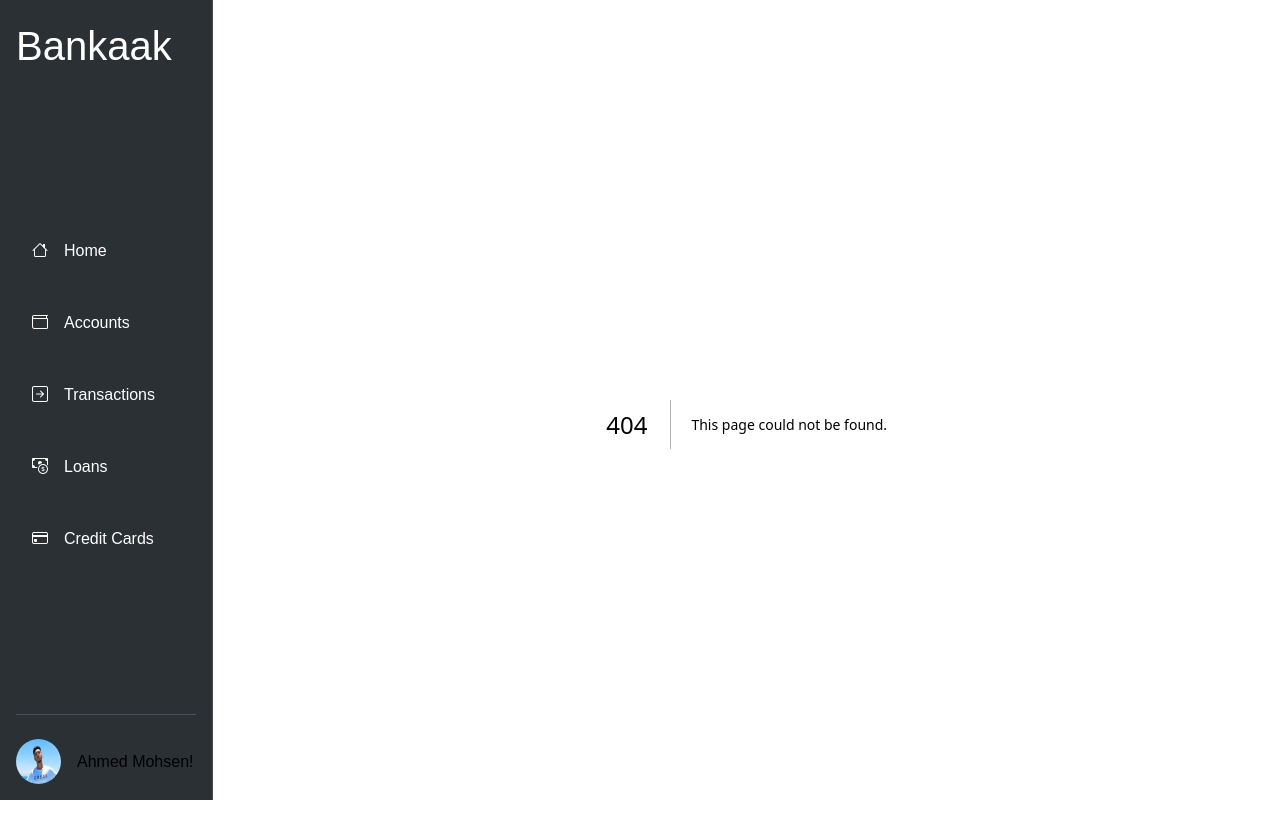
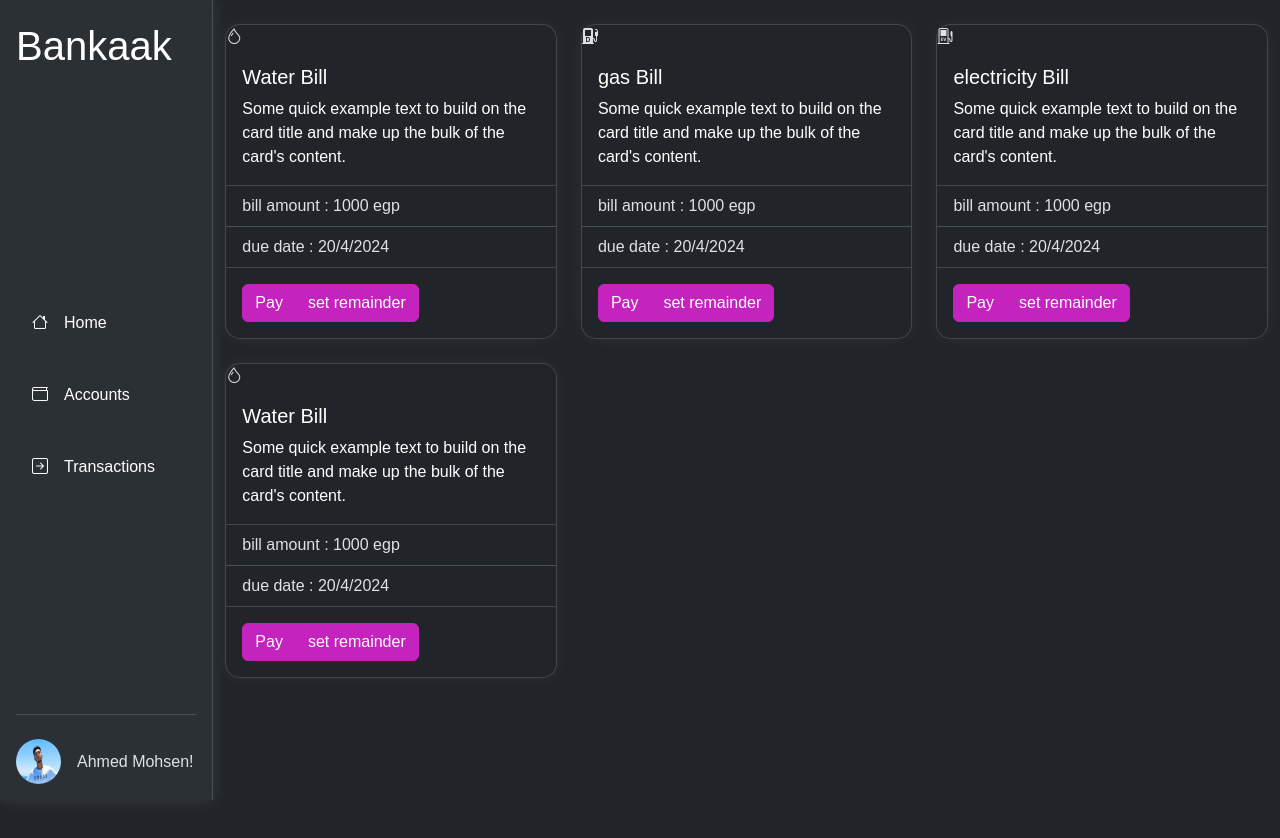
Before and after one commit to software-engineering-2023/Batates-M7mra, a Next.js app in the folder online-banking-system-website/: page /bills in a window 1280 px wide. Before the commit this address had no page. Shown: the top 838 px of the page. After the commit the page ends 800 px from the top, so only its background shows below. Built offline with nearby package versions, Linux system fonts and the light colour scheme; a web font is replaced by a local one.

Commit message:
make the bill page

```diff
--- /dev/null
+++ b/online-banking-system-website/src/app/bills/page.tsx
@@ -0,0 +1,99 @@
+import Link from "next/link";
+
+export default function Bills() {
+    return (
+
+
+        <div className="row row-cols-1 row-cols-md-3 g-4">
+            <div className="col">
+                <div className="card">
+                    <i className="bi bi-droplet"></i>
+                    <div className="card-body">
+                        <h5 className="card-type">Water Bill</h5>
+                        <p className="card-text">Some quick example text to build on the card title and make up the bulk of the card's content.</p>
+                    </div>
+                    <ul className="list-group list-group-flush">
+                        <li className="list-group-item">bill amount : 1000 egp</li>
+                        <li className="list-group-item">due date : 20/4/2024</li>
+                    </ul>
+                    <div className="card-body">
+                        <div className="btn-group" role="group" aria-label="Basic example">
+                            <Link className="btn btn-primary" role="button" href="/bills/pay" >Pay</Link>
+                            <Link className="btn btn-primary" role="button" href="#" >set remainder</Link>
+                        </div>
+                    </div>
+                </div>
+
+            </div>
+            <div className="col">
+                <div className="card">
+                    <i className="bi bi-fuel-pump-diesel-fill"></i>
+                    <div className="card-body">
+                        <h5 className="card-type">gas Bill</h5>
+                        <p className="card-text">Some quick example text to build on the card title and make up the bulk of the card's content.</p>
+                    </div>
+                    <ul className="list-group list-group-flush">
+                        <li className="list-group-item">bill amount : 1000 egp</li>
+                        <li className="list-group-item">due date : 20/4/2024</li>
+                    </ul>
+                    <div className="card-body">
+                        <div className="btn-group" role="group" aria-label="Basic example">
+                            <Link className="btn btn-primary" role="button" href="/bills/pay" >Pay</Link>
+                            <Link className="btn btn-primary" role="button" href="#" >set remainder</Link>
+                        </div>
+                    </div>
+                </div>
+
+            </div>
+            <div className="col">
+                <div className="card">
+                    <i className="bi bi-ev-station"></i>
+                    <div className="card-body">
+                        <h5 className="card-type">electricity Bill</h5>
+                        <p className="card-text">Some quick example text to build on the card title and make up the bulk of the card's content.</p>
+                    </div>
+                    <ul className="list-group list-group-flush">
+                        <li className="list-group-item">bill amount : 1000 egp</li>
+                        <li className="list-group-item">due date : 20/4/2024</li>
+                    </ul>
+                    <div className="card-body">
+                        <div className="btn-group" role="group" aria-label="Basic example">
+                            <Link className="btn btn-primary" role="button" href="/bills/pay" >Pay</Link>
+                            <Link className="btn btn-primary" role="button" href="#" >set remainder</Link>
+                        </div>
+                    </div>
+                </div>
+
+            </div>
+            <div className="col">
+                <div className="card">
+                    <i className="bi bi-droplet"></i>
+                    <div className="card-body">
+                        <h5 className="card-type">Water Bill</h5>
+                        <p className="card-text">Some quick example text to build on the card title and make up the bulk of the card's content.</p>
+                    </div>
+                    <ul className="list-group list-group-flush">
+                        <li className="list-group-item">bill amount : 1000 egp</li>
+                        <li className="list-group-item">due date : 20/4/2024</li>
+                    </ul>
+                    <div className="card-body">
+                        <div className="btn-group" role="group" aria-label="Basic example">
+                            <Link className="btn btn-primary" role="button" href="/bills/pay" >Pay</Link>
+                            <Link className="btn btn-primary" role="button" href="#" >set remainder</Link>
+                        </div>
+                    </div>
+                </div>
+
+            </div>
+        </div>
+
+
+
+
+
+
+
+
+
+    )
+}
--- /dev/null
+++ b/online-banking-system-website/src/app/bills/pay/paymentDone/page.tsx
@@ -0,0 +1,5 @@
+export default function PaymentDone() {
+    return (
+        <h1>payment is done </h1>
+    )
+}
--- a/online-banking-system-website/src/app/layout.tsx
+++ b/online-banking-system-website/src/app/layout.tsx
@@ -34,17 +34,6 @@ const sidebarLinks = [
     href: "/transactions",
     icon: "arrow-right-square",
     text: "Transactions",
-  },
-  {
-    href: "/loans",
-    icon: "cash-coin",
-    text: "Loans",
-  },
-
-  {
-    href: "/credit-cards",
-    icon: "credit-card",
-    text: "Credit Cards",
   },
 ];
 
```
Also changed, not shown: online-banking-system-website/src/app/bills/pay/page.tsx (added, +88 -0 lines), online-banking-system-website/package.json (line endings or trailing spaces), 1 other file (tests, documents, lock files or other folders). Lines whose indentation alone changed are shown as unchanged.
